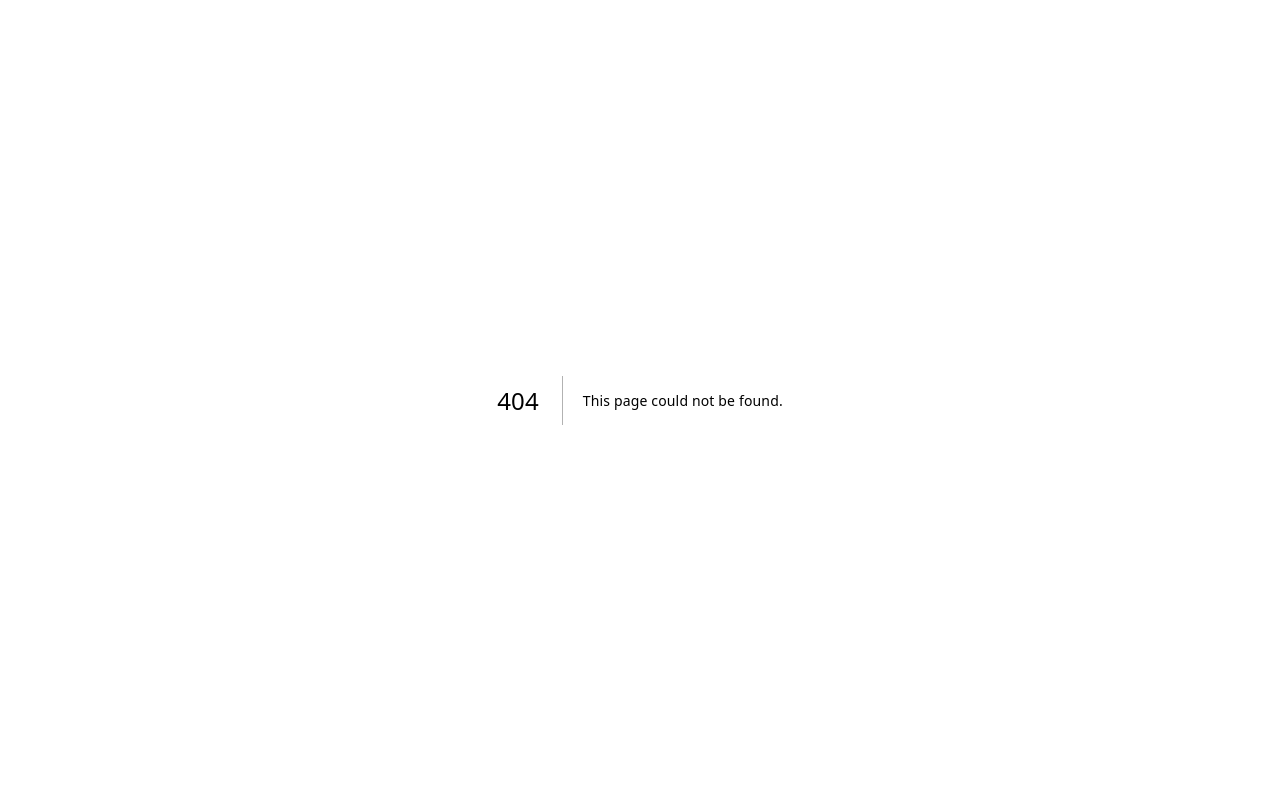
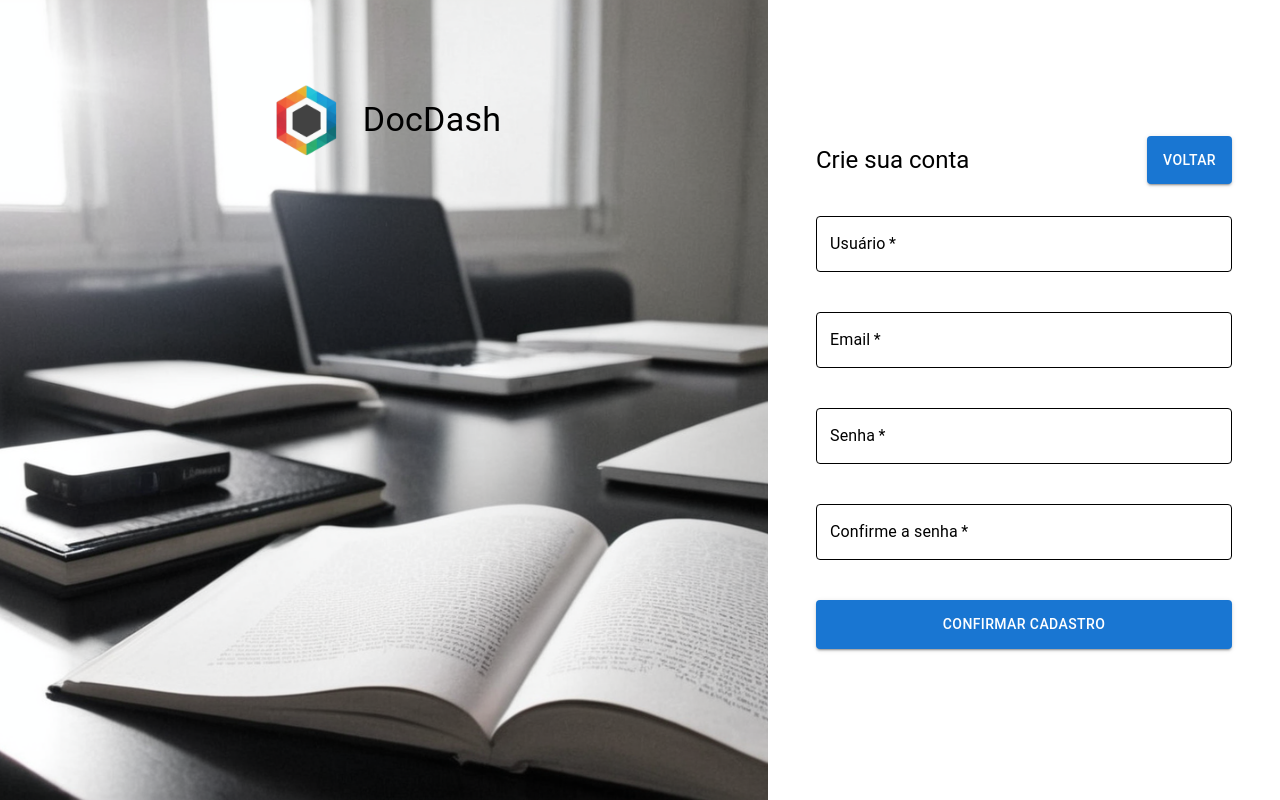
Before and after one commit to group-tcc-up-bes-bsi/frontend, a Next.js app: page /pages/register in a window 1280 px wide. Before the commit this address had no page. Built offline with nearby package versions, Linux system fonts and the light colour scheme.

Commit message:
Added route pages

```diff
--- a/src/app/components/CustomButton.tsx
+++ b/src/app/components/CustomButton.tsx
@@ -11,6 +11,8 @@ interface CustomButtonProps extends ButtonProps {
   hoverColorType?: 'primary' | 'secondary' | 'error' | 'warning' | 'info' | 'success';
   marginTop?: number;
   marginBottom?: number;
+  marginLeft?: number;
+  marginRight?: number;
   paddingY?: number;
 }
 
@@ -23,6 +25,8 @@ const CustomButton = ({
   hoverColorType,
   marginTop = 2,
   marginBottom = 2,
+  marginLeft = 0,
+  marginRight = 0,
   paddingY = 1.5,
   ...props
 }: CustomButtonProps) => {
@@ -38,6 +42,8 @@ const CustomButton = ({
       sx={{
         mt: marginTop,
         mb: marginBottom,
+        ml: marginLeft,
+        mr: marginRight,
         py: paddingY,
         backgroundColor: theme.palette[colorType].main,
         '&:hover': {
--- a/src/app/components/CustomTypography.tsx
+++ b/src/app/components/CustomTypography.tsx
@@ -21,7 +21,7 @@ const CustomTypography = ({
   align = 'center',
   gutterBottom = true,
   colorType = 'primary', // Valor padrão alterado
-  marginBottom = 4,
+  marginBottom = 0,
   fontWeight,
   sx = {},
   ...props
--- a/src/app/page.tsx
+++ b/src/app/page.tsx
@@ -1,5 +1,5 @@
 "use client"
-import Login from "./pages/Login";
+import Login from "./pages/login/page";
 import { ThemeProvider } from "./theme/ThemeContext";
 import { CssBaseline } from '@mui/material';
 
--- a/src/app/pages/Login.tsx
+++ b/src/app/pages/login/page.tsx
@@ -1,9 +1,9 @@
 "use client"
 import React, { useState } from 'react';
-import { useTheme } from '../theme/ThemeContext';
-import CustomButton from '../components/CustomButton';
-import CustomLink from '../components/CustomLink';
-import CustomTextField from '../components/CustomTextField';
+import { useTheme } from '../../theme/ThemeContext';
+import CustomButton from '../../components/CustomButton';
+import CustomLink from '../../components/CustomLink';
+import CustomTextField from '../../components/CustomTextField';
 import {
   Box,
   Container,
@@ -11,14 +11,14 @@ import {
   useMediaQuery,
   Theme,
 } from '@mui/material';
-import CustomTypography from '../components/CustomTypography';
-import CustomAlert from '../components/CustomAlert';
-import { authLoginUser } from '../api/UserRequest';
+import CustomTypography from '../../components/CustomTypography';
+import CustomAlert from '../../components/CustomAlert';
+import { authLoginUser } from '../../api/UserRequest';
 
 const Login: React.FC = () => {
   const [user, setUser] = useState('');
   const [password, setPassword] = useState('');
-  const { theme, /*toggleTheme,*/ isDarkMode } = useTheme();
+  const { theme, isDarkMode } = useTheme();
   const isMobile = useMediaQuery((theme: Theme) => theme.breakpoints.down('md'));
 
   const handleSubmit = () => {
@@ -75,7 +75,7 @@ const Login: React.FC = () => {
               alignItems: 'center',
               gap: 2,
               textAlign: 'center',
-              color: theme.palette.text.primary
+              color: theme.palette.text.primary,
             }}
           >
             <Box
@@ -84,7 +84,7 @@ const Login: React.FC = () => {
               alt="logo marca"
               sx={{
                 height: 80,
-                width: 80
+                width: 80,
               }}
             />
             <CustomTypography
@@ -115,7 +115,7 @@ const Login: React.FC = () => {
               display: 'flex',
               justifyContent: 'center',
               alignItems: 'center',
-              mb: 2,
+              mb: 6,
               gap: 2
             }}>
               <Box
@@ -184,7 +184,7 @@ const Login: React.FC = () => {
             />
 
             <CustomLink
-              href='/register'
+              href='/pages/register'
               text="Não tem conta? Cadastre-se"
               align="center"
               marginTop={2}
--- a/src/app/pages/Register.tsx
+++ b/src/app/pages/register/page.tsx
@@ -1,8 +1,8 @@
 "use client"
 import React, { useState } from 'react';
-import { useTheme } from '../theme/ThemeContext';
-import CustomButton from '../components/CustomButton';
-import CustomTextField from '../components/CustomTextField';
+import { useTheme } from '../../theme/ThemeContext';
+import CustomButton from '../../components/CustomButton';
+import CustomTextField from '../../components/CustomTextField';
 import {
     Box,
     Container,
@@ -10,21 +10,15 @@ import {
     useMediaQuery,
     Theme,
 } from '@mui/material';
-import CustomTypography from '../components/CustomTypography';
-import CustomAlert from '../components/CustomAlert';
-
+import CustomTypography from '../../components/CustomTypography';
+import CustomAlert from '../../components/CustomAlert';
 
 const Register: React.FC = () => {
+    const [user, setUser] = useState('');
     const [email, setEmail] = useState('');
     const [password, setPassword] = useState('');
     const { theme, toggleTheme, isDarkMode } = useTheme();
     const isMobile = useMediaQuery((theme: Theme) => theme.breakpoints.down('md'));
-
-    /*const handleSubmit = (e: React.FormEvent) => {
-      e.preventDefault();
-      // Handle login logic here
-      console.log('Login submitted:', { email, password });
-    };*/
 
     return (
         <Box sx={{
@@ -74,7 +68,7 @@ const Register: React.FC = () => {
                             alignItems: 'center',
                             gap: 2,
                             textAlign: 'center',
-                            color: theme.palette.text.primary
+                            color: theme.palette.text.primary,
                         }}
                     >
                         <Box
@@ -105,7 +99,7 @@ const Register: React.FC = () => {
                     alignItems: 'center',
                     justifyContent: 'center',
                     backgroundColor: theme.palette.background.default,
-                    p: 3
+                    p: 3,
                 }}
             >
                 <Container maxWidth="sm">
@@ -114,7 +108,7 @@ const Register: React.FC = () => {
                             display: 'flex',
                             justifyContent: 'center',
                             alignItems: 'center',
-                            mb: 2,
+                            mb: 6,
                             gap: 2
                         }}>
                             <Box
@@ -137,15 +131,45 @@ const Register: React.FC = () => {
                         </Box>
                     )}
 
+
+
+                    <Box component="form"
+                        sx={{
+                            display: 'flex',
+                            alignItems: 'center',
+                            justifyContent: 'space-between',
+                        }}
+                    >
                         <CustomTypography
                             text="Crie sua conta"
                             component="h2"
                             variant="h5"
                             align="center"
-                        marginBottom={4}
                         />
 
+                        <CustomButton
+                            text="Voltar"
+                            href='/'
+                            type="submit"
+                            colorType="primary"
+                            hoverColorType="primary"
+                            fullWidth={false}
+                            marginBottom={0}
+                            marginTop={0}
+                        />
+                    </Box>
+
                     <Box component="form" sx={{ mt: 2 }}>
+                        <CustomTextField
+                            name="userName"
+                            label="Usuário"
+                            type="text"
+                            value={user}
+                            onChange={(e) => setUser(e.target.value)}
+                            focusedColor="primary"
+                            hoverColor="info"
+                        />
+
                         <CustomTextField
                             name="email"
                             label="Email"
@@ -204,9 +228,9 @@ const Register: React.FC = () => {
                             />
                         </Box>
                     </Box>
-                </Container>
-            </Box>
-        </Box>
+                </Container >
+            </Box >
+        </Box >
     );
 };
 
```
Also changed, not shown: public/login/img_fundo_2.png, public/login/img_fundo_3.png (deleted). Lines whose indentation alone changed are shown as unchanged.
